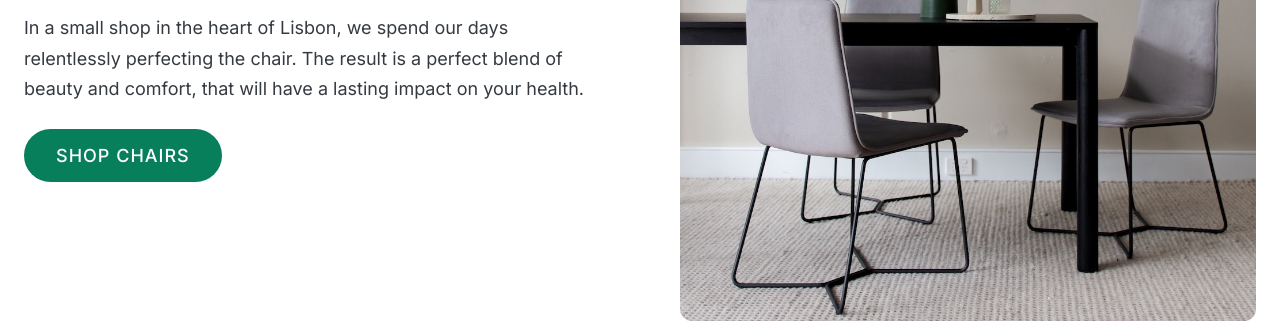
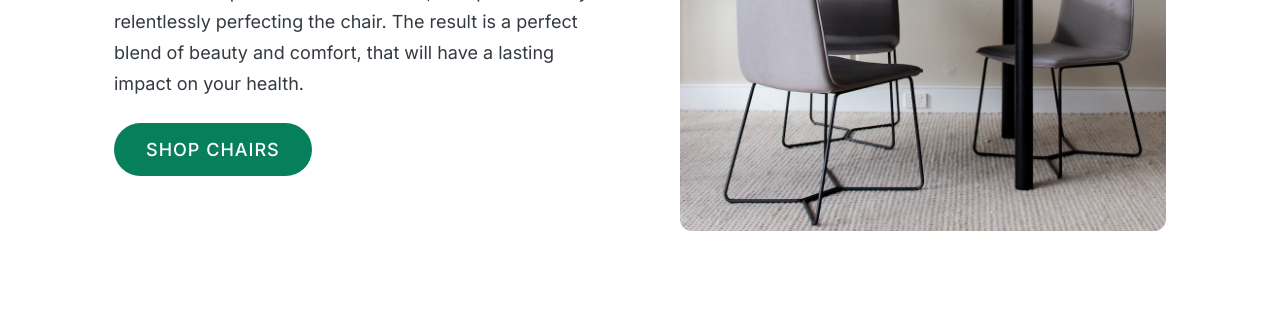
Before and after one commit to vijay-ram365/furniture-site, a plain HTML site: page index.html in a window 1280 px wide. Shown: the part 343-664 px from the top of the page. Drawn offline with Linux system fonts and the light colour scheme.

Commit message:
container width change

```diff
--- a/style.css
+++ b/style.css
@@ -25,7 +25,7 @@ body {
 }
 
 .container {
-  width: 100%;
+  width: 1100px;
   margin: 0 auto;
   padding: 1.5em;
 }
```
